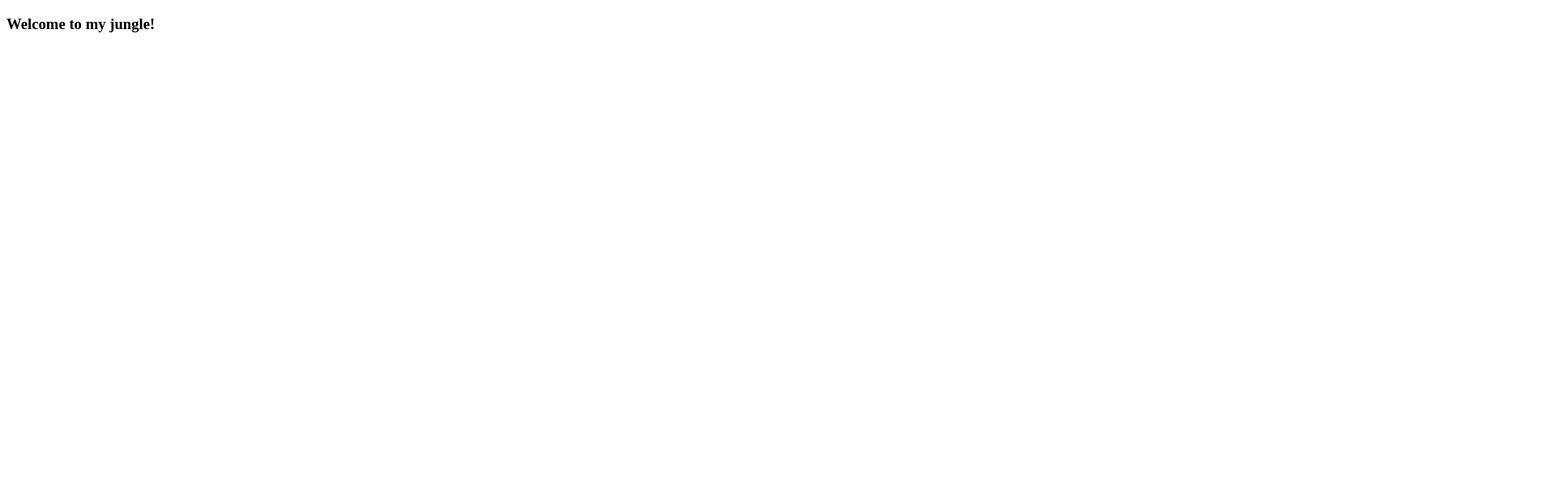
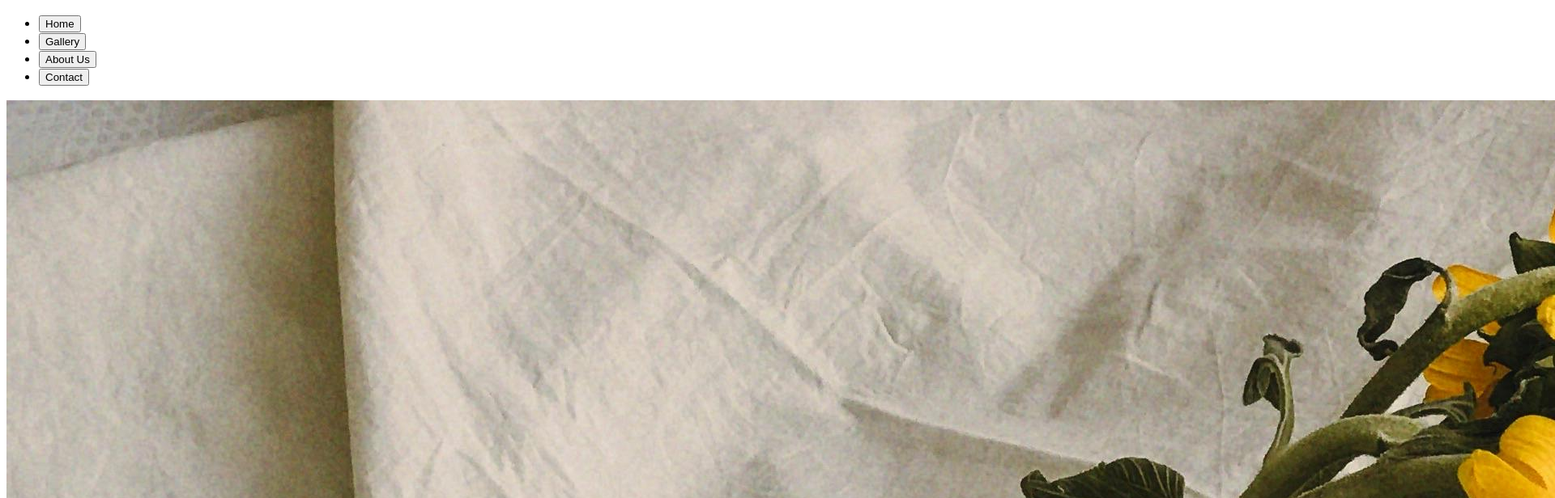
Before and after one commit to ashLuchowa/restaurant-page, a website built with webpack: page src/index.html in a window 1280 px wide. Shown: the top 616 px of the page at 81% size, 1920 px wide, since content can reach past the window. Built offline with nearby package versions, Linux system fonts and the light colour scheme.

Commit message:
Added image loader + CSS loader

```diff
--- a/package.json
+++ b/package.json
@@ -12,7 +12,9 @@
   "license": "ISC",
   "devDependencies": {
     "cli": "^1.0.1",
+    "css-loader": "^7.1.1",
     "html-webpack-plugin": "^5.6.0",
+    "style-loader": "^4.0.0",
     "webpack": "^5.91.0",
     "webpack-cli": "^5.1.4"
   }
--- a/src/index.html
+++ b/src/index.html
@@ -6,6 +6,29 @@
     <title><%= htmlWebpackPlugin.options.title %></title>
 </head>
 <body>
-    <h3>Welcome to my jungle!</h3>
+    <header>
+        <nav>
+            <ul>
+                <li><button>Home</button></li>
+                <li><button>Gallery</button></li>
+                <li><button>About Us</button></li>
+                <li><button>Contact</button></li>
+            </ul>
+        </nav>
+    </header>
+
+    <div id="content">
+
+        <!-- <div class="main-headline"><h1>Welcome to Kaligula Restaurant</h1></div>
+
+        <div class="main-para">
+            <p id="text">Where culinary excellence meets an inviting atmosphere. Here, we blend traditional
+                flavors with modern culinary techniques to bring you an unforgettable dining experience.
+                Our dedicated chefs use the finest ingredients to craft dishes that not only satisfy your
+                palate but also tell a story. Whether you're here for a casual meal or a special occasion,
+                we strive to make every visit exceptional.</p>
+        </div> -->
+
+    </div>
 </body>
 </html>
--- a/src/index.js
+++ b/src/index.js
@@ -1 +1,11 @@
-console.log('Hello World!');
+import './style.css';
+import img1 from './img1.jpg';
+
+const mainContent = document.getElementById('content');
+
+const myImage = new Image();
+myImage.src = img1;
+
+mainContent.appendChild(myImage);
+
+console.log('hi');
--- /dev/null
+++ b/src/style.css
@@ -0,0 +1,8 @@
+#text {
+    background-color: red;
+    color: white;
+}
+
+body {
+    font-size: large;
+}
--- a/webpack.config.js
+++ b/webpack.config.js
@@ -14,4 +14,16 @@ module.exports = {
         filename: 'main.js',
         path: path.resolve(__dirname, 'dist'),
     },
+    module : {
+        rules: [
+            {
+                test: /\.css$/i,
+                use: ['style-loader', 'css-loader'],
+            },
+            {
+                test: /\.(png|svg|jpg|jpeg|gif)$/i,
+                type: 'asset/resource',
+            },
+        ],
+    },
 };
```
Also changed, not shown: src/img1.jpg (added), 1 other file.
